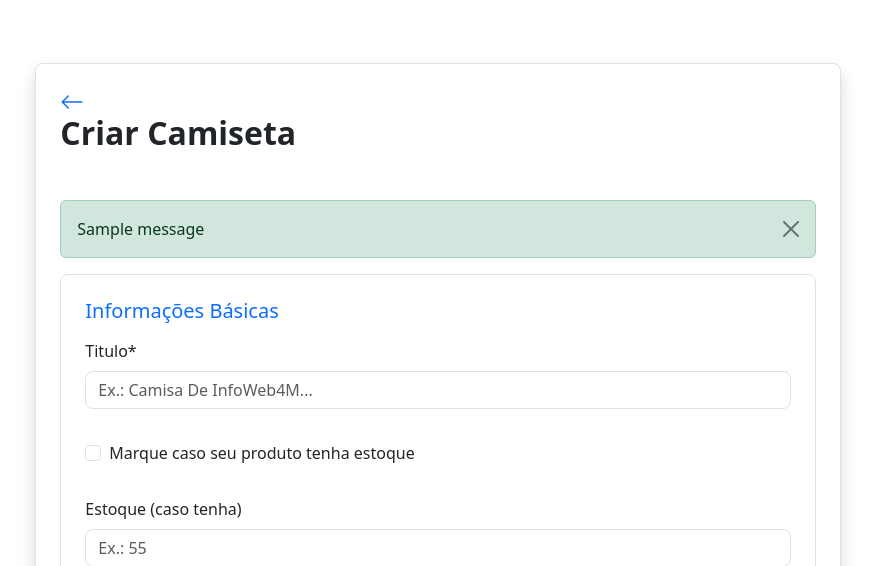
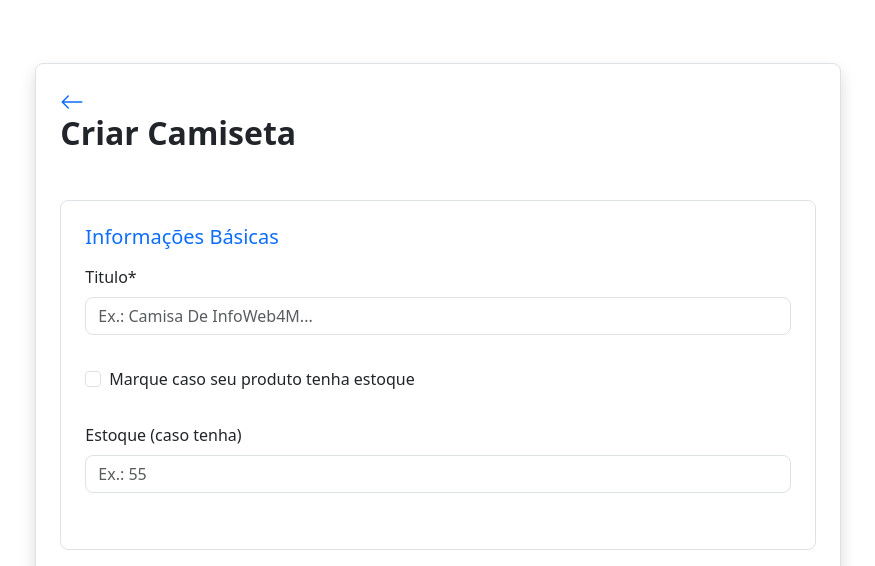
Before and after one commit to EugenioUrbano/IFSHOP, a Django app: page /criar_camiseta/ in a window 1280 px wide. Shown: the part 135-701 px from the top of the page, without its empty margins (202-1077 px from the left). Run offline with Django 5.2, Linux system fonts and the light colour scheme; a user stored in the database is signed in; tables that the repository leaves empty hold one stand-in row (values such as "Sample post"); grey boxes marked "Sample" are stand-in pictures; one stand-in notice (Sample message) is shown; data that the repository does not hold is empty; parts of the project's set-up code (start-up, migrations or seed data) failed here and were passed over; some libraries are stand-ins or nearby versions.

Commit message:
SEM MENAGNS

```diff
--- a/ifshop/templates/camisetas/criar_camiseta.html
+++ b/ifshop/templates/camisetas/criar_camiseta.html
@@ -22,15 +22,7 @@
                     <h2 class="fw-bold mb-5">Criar Camiseta</h2>
                 </div>
 
-                <!-- Mensagens -->
-                {% if messages %}
-                    {% for message in messages %}
-                        <div class="alert alert-{{ message.tags }} alert-dismissible fade show" role="alert">
-                            {{ message }}
-                            <button type="button" class="btn-close" data-bs-dismiss="alert"></button>
-                        </div>
-                    {% endfor %}
-                {% endif %}
+
 
                 <!-- Formulário -->
                 {% if form and form.fields %}
--- a/ifshop/templates/produtos/criar_produto.html
+++ b/ifshop/templates/produtos/criar_produto.html
@@ -21,9 +21,6 @@
                     </a>
                     <h2 class="fw-bold mb-5">Criar Produto</h2>
                 </div>
-
-                <!-- Mensagens -->
-
 
                 <!-- Formulário -->
                 {% if form and form.fields %}
```
Also changed, not shown: ifshop/templates/camisetas/edit_camiseta.html (+1 -9 lines).
